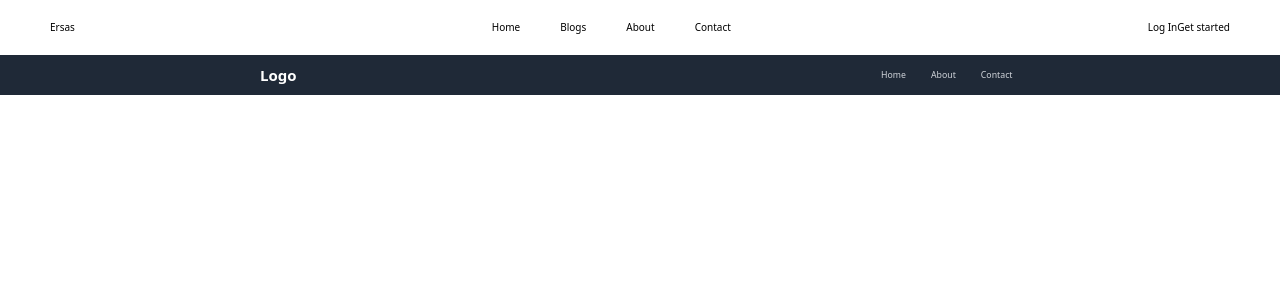
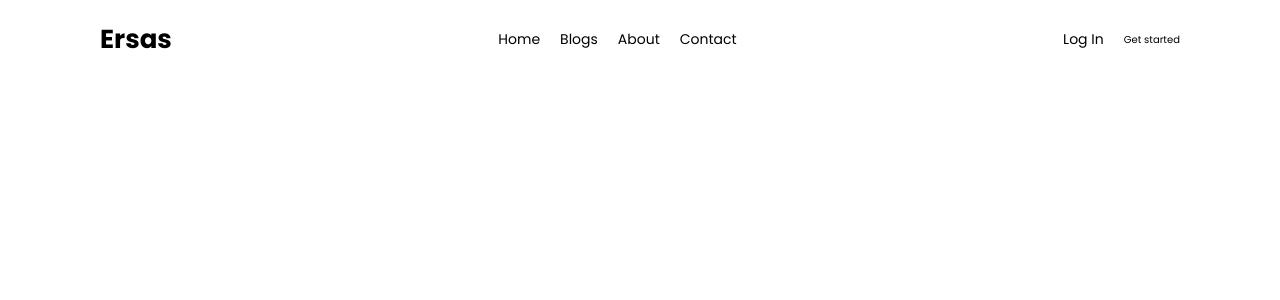
Before and after one commit to Natnael772/ersas, a React (Create React App) app in the folder client/: page / in a window 1280 px wide. Shown: the top 300 px of the page. Built offline with nearby package versions, Linux system fonts and the light colour scheme.

Commit message:
Styling Navigation bar

```diff
--- a/client/src/App.js
+++ b/client/src/App.js
@@ -7,7 +7,7 @@ function App() {
   return (
     <div>
       <Nav />
-      <NavT />
+      {/* <NavT /> */}
     </div>
   );
 }
--- a/client/src/components/Nav/Nav.css
+++ b/client/src/components/Nav/Nav.css
@@ -5,25 +5,45 @@
 }
 html {
   font-size: 10px;
+  font-family: "Poppins", sans-serif;
 }
-
-.nav-main-container {
-  width: 100%;
-  padding: 2rem 5rem;
-  display: flex;
-  align-items: center;
-  justify-content: space-between;
-}
-.nav-menus-container {
-  display: flex;
-  align-items: center;
-  justify-content: center;
-  gap: 4rem;
-}
-
 ul {
   list-style: none;
 }
 li a {
   display: block;
 }
+
+.nav-main-container {
+  width: 100%;
+  padding: 2rem 10rem;
+  display: flex;
+  align-items: center;
+  justify-content: space-between;
+}
+.nav-logo {
+  font-size: 2.6rem;
+  font-weight: 700;
+}
+.nav-menus-container {
+  display: flex;
+  align-items: center;
+  justify-content: center;
+  gap: 2rem;
+}
+.nav-links {
+  font-size: 1.4rem;
+}
+.nav-buttons-container {
+  display: flex;
+  align-items: center;
+  justify-content: center;
+  gap: 2rem;
+}
+
+.btn-login {
+  font-size: 1.4rem;
+}
+.btn-signup {
+
+}
```
